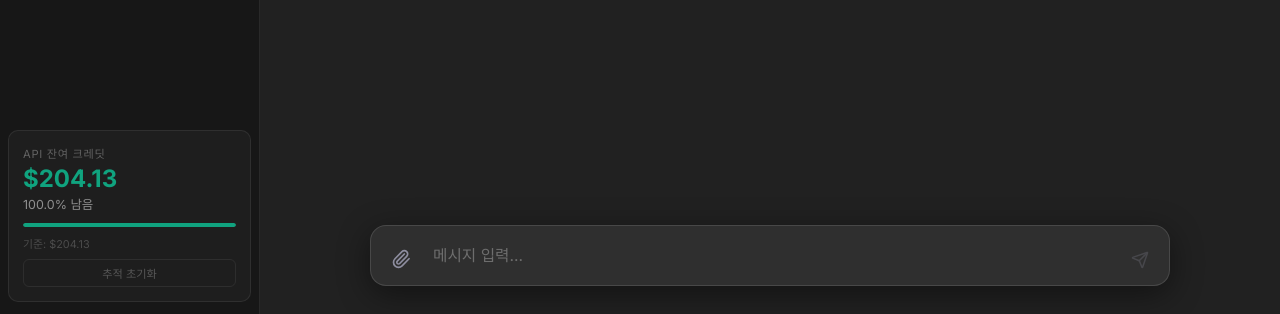
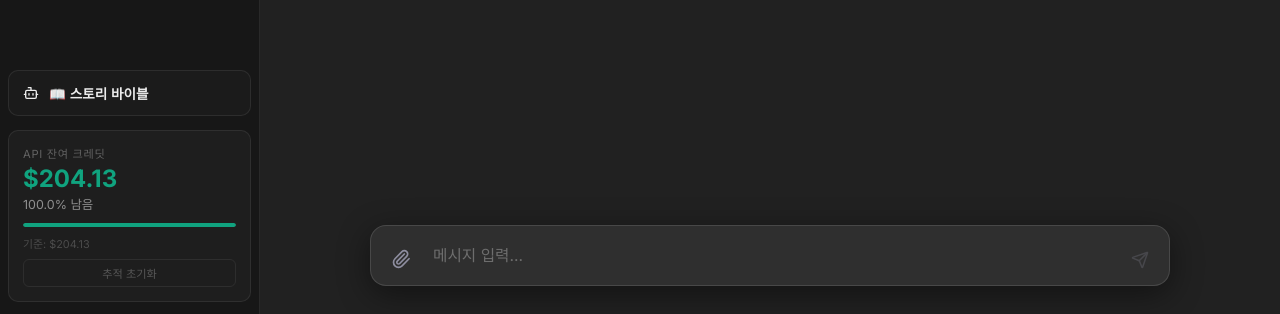
Before and after one commit to choisungryong/Chois-Chat, a React (Vite) app: page / in a window 1280 px wide. Shown: the part 486-800 px from the top of the page. Built offline with nearby package versions, Linux system fonts and the light colour scheme.

Commit message:
Feature: Story Bible (Fixed Context) for long-form narrative consistency

```diff
--- a/src/App.jsx
+++ b/src/App.jsx
@@ -28,6 +28,10 @@ function App() {
   const fileInputRef = useRef(null);
   const abortControllerRef = useRef(null);
   const [isSidebarOpen, setIsSidebarOpen] = useState(true);
+  const [storyBible, setStoryBible] = useState(() => {
+    return localStorage.getItem('chois-story-bible') || '';
+  });
+  const [isStoryBibleOpen, setIsStoryBibleOpen] = useState(false);
   const BUDGET = 204.13; // Total deposit amount
 
   // Local usage tracking persisted to localStorage
@@ -59,6 +63,11 @@ function App() {
   useEffect(() => {
     localStorage.setItem('chois-selected-model', selectedModel);
   }, [selectedModel]);
+
+  // Persist story bible
+  useEffect(() => {
+    localStorage.setItem('chois-story-bible', storyBible);
+  }, [storyBible]);
 
   // Persistent storage for chats
   useEffect(() => {
@@ -183,7 +192,8 @@ function App() {
         headers: { 'Content-Type': 'application/json' },
         body: JSON.stringify({
           messages: updatedUserMessages,
-          model: selectedModel
+          model: selectedModel,
+          storyBible: storyBible
         }),
         signal: abortControllerRef.current.signal
       });
@@ -303,6 +313,24 @@ function App() {
               </button>
             </div>
           ))}
+        </div>
+
+        {/* Story Bible (Fixed Context) Section */}
+        <div className={`story-bible-section ${isStoryBibleOpen ? 'expanded' : ''}`}>
+          <button
+            className="story-bible-toggle"
+            onClick={() => setIsStoryBibleOpen(!isStoryBibleOpen)}
+          >
+            <Bot size={16} />
+            <span>📖 스토리 바이블</span>
+          </button>
+          <div className="story-bible-content">
+            <textarea
+              placeholder="세계관, 인물 설정, 줄거리 요약 등 고정된 맥락을 입력하세요..."
+              value={storyBible}
+              onChange={(e) => setStoryBible(e.target.value)}
+            />
+          </div>
         </div>
 
         {/* Usage Monitor */}
--- a/src/index.css
+++ b/src/index.css
@@ -109,6 +109,75 @@ body {
   background: rgba(255,255,255,0.03);
   border: 1px solid var(--border-color);
   border-radius: 10px;
+}
+
+/* ─── STORY BIBLE SECTION ────────────────────────────────── */
+.story-bible-section {
+  margin-bottom: 8px;
+  border-radius: 10px;
+  border: 1px solid var(--border-color);
+  background: rgba(255, 255, 255, 0.02);
+  transition: all 0.2s ease;
+  overflow: hidden;
+}
+
+.story-bible-section.expanded {
+  background: rgba(255, 255, 255, 0.04);
+  border-color: rgba(16, 163, 127, 0.3);
+}
+
+.story-bible-toggle {
+  width: 100%;
+  display: flex;
+  align-items: center;
+  gap: 10px;
+  padding: 12px 14px;
+  background: transparent;
+  border: none;
+  color: var(--text-primary);
+  font-size: 0.85rem;
+  font-weight: 600;
+  cursor: pointer;
+  transition: background 0.15s;
+}
+.story-bible-toggle:hover {
+  background: rgba(255, 255, 255, 0.04);
+}
+.story-bible-section.expanded .story-bible-toggle {
+  color: var(--accent-color);
+}
+
+.story-bible-content {
+  max-height: 0;
+  transition: max-height 0.3s ease;
+  padding: 0 10px;
+}
+
+.story-bible-section.expanded .story-bible-content {
+  max-height: 300px;
+  padding-bottom: 12px;
+}
+
+.story-bible-content textarea {
+  width: 100%;
+  height: 200px;
+  background: rgba(0, 0, 0, 0.2);
+  border: 1px solid rgba(255, 255, 255, 0.08);
+  border-radius: 8px;
+  padding: 10px;
+  color: var(--text-primary);
+  font-family: var(--font-main);
+  font-size: 0.82rem;
+  line-height: 1.5;
+  resize: none;
+  outline: none;
+}
+.story-bible-content textarea:focus {
+  border-color: var(--accent-color);
+  background: rgba(0, 0, 0, 0.3);
+}
+.story-bible-content textarea::placeholder {
+  color: rgba(255, 255, 255, 0.15);
 }
 
 .usage-label {
```
Also changed, not shown: 1 other file (tests, documents, lock files or other folders).
